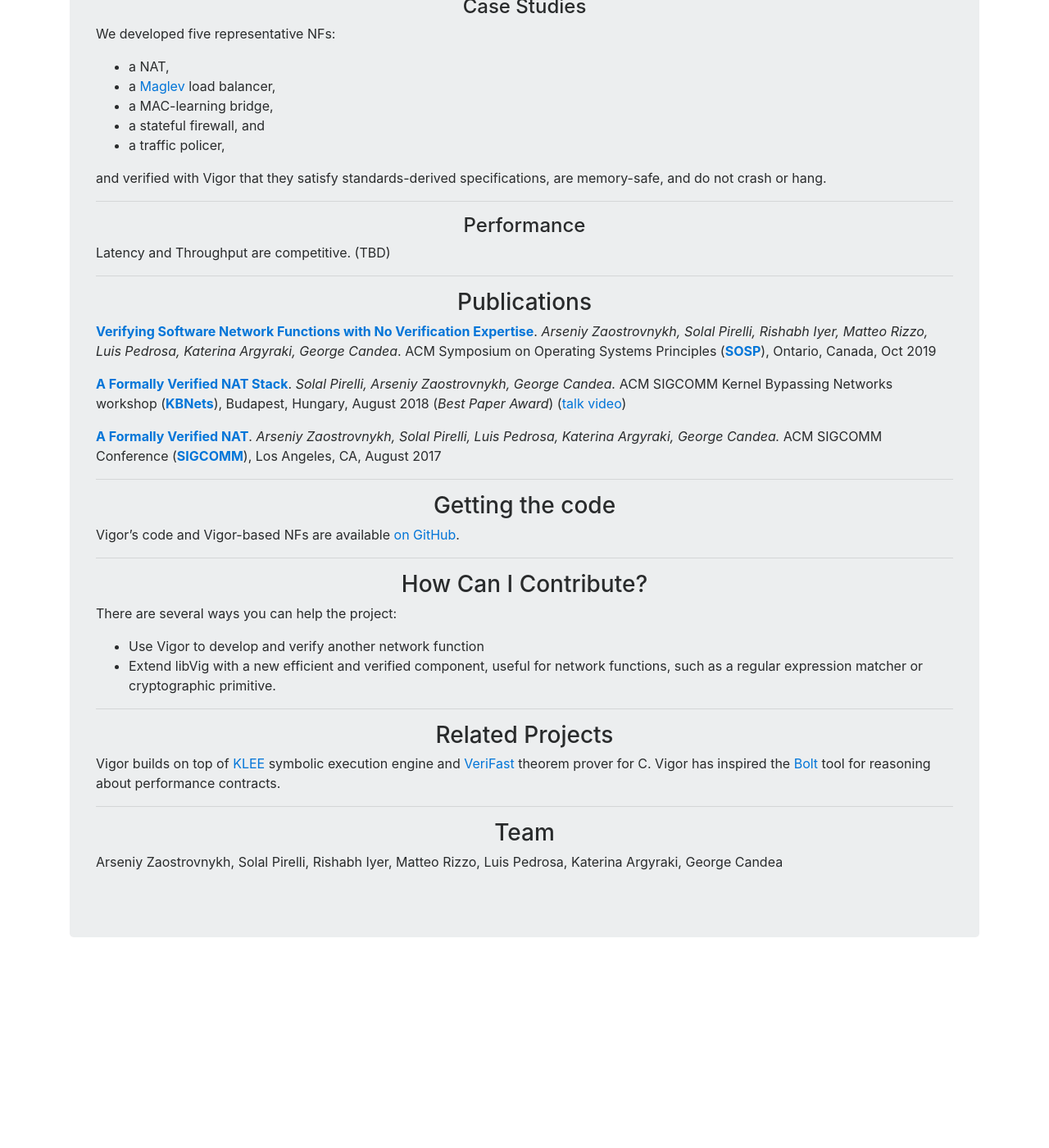
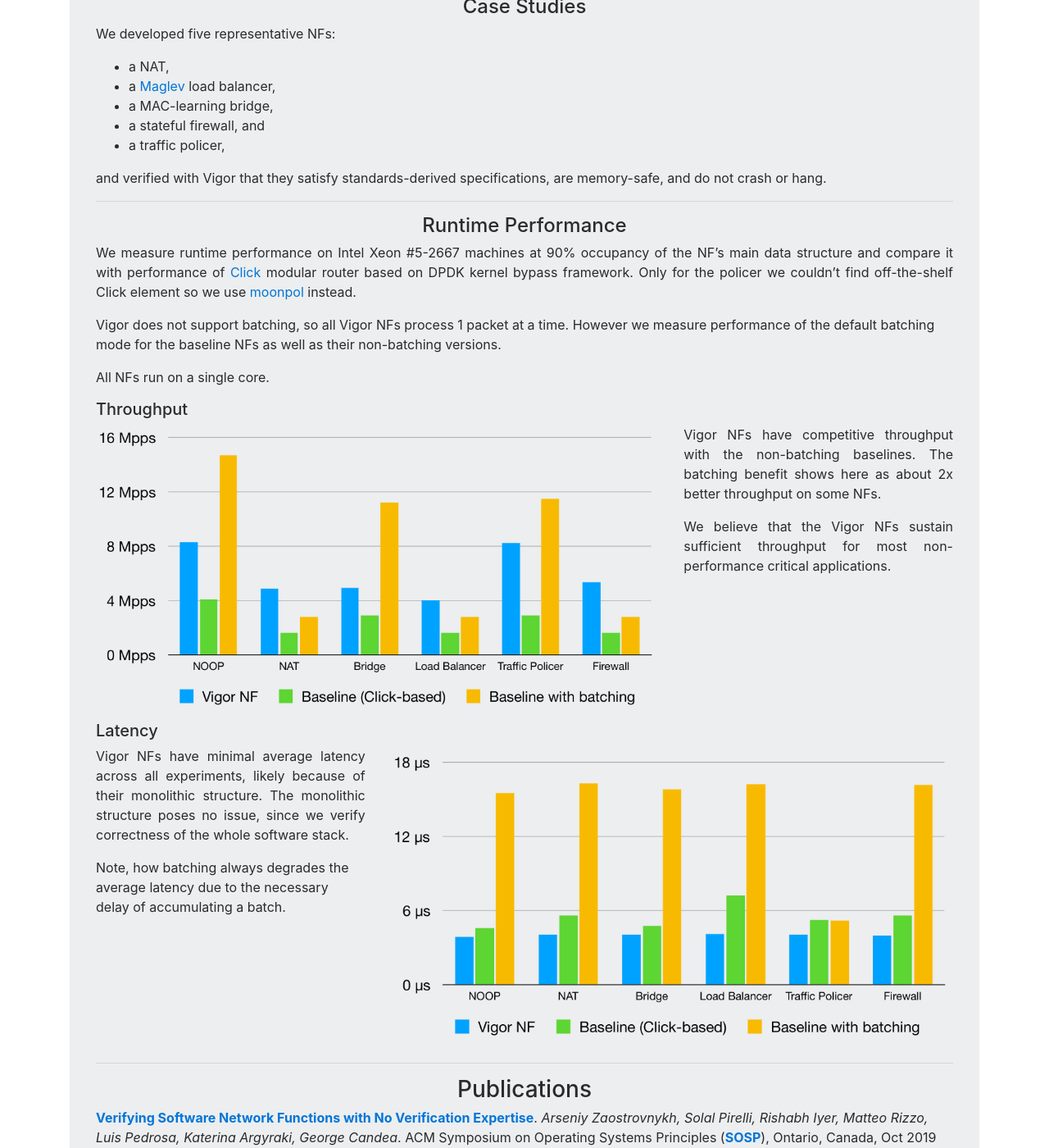
Before and after one commit to vigor-nf/vigor-nf.github.io, a Jekyll site: the page built from index.md, in a window 1280 px wide and 1400 px high, scrolled down 711 px. Shown: the whole window at 82% size. Built offline with Jekyll 4.4.1, drawn with Linux system fonts in a browser that asks for light colours; nearby versions of some CDN libraries; a style sheet for code colours, icons or effects is not loaded; before the commit the page ends 1886 px from its top, so only the background shows below that.

Commit message:
Add performance charts

```diff
--- a/index.md
+++ b/index.md
@@ -6,7 +6,7 @@ title: "Vigor: Verification of Software Network Functions with No Verification E
 {::options parse_block_html="true" /}
 <div class="row">
 <div class="col-md-4">
-<img src="vigor-workflow.png" style="width:100%"/>
+![Vigor workflow](images/vigor-workflow.png){: width="100%"}
 </div>
 <div class="col-md-8">
 
@@ -82,10 +82,49 @@ and verified with Vigor that they satisfy standards-derived specifications, are
 * * *
 
 {: .text-center}
-#### Performance
+#### Runtime Performance
+{::options parse_block_html="true" /}
 
 {: .text-justify}
-Latency and Throughput are competitive. (TBD)
+We measure runtime performance on Intel Xeon #5-2667 machines at 90% occupancy of the NF's main data structure and compare it with performance of [Click](https://github.com/tbarbette/fastclick) modular router based on DPDK kernel bypass framework.
+Only for the policer we couldn't find off-the-shelf Click element so we use [moonpol](https://github.com/erkinkirdan/moonpol/) instead.
+
+Vigor does not support batching, so all Vigor NFs process 1 packet at a time. However we measure performance of the default batching mode for the baseline NFs as well as their non-batching versions.
+
+All NFs run on a single core.
+
+##### Throughput
+<div class="row">
+<div class="col-md-8">
+![Throughput barchart](images/throughput-barchart.png){: width="100%"}
+</div>
+<div class="col-md-4">
+
+{: .text-justify}
+Vigor NFs have competitive throughput with the non-batching baselines.
+The batching benefit shows here as about 2x better throughput on some NFs.
+
+We believe that the Vigor NFs sustain sufficient throughput for most non-performance critical applications.
+
+</div>
+</div>
+{: .text-justify}
+
+##### Latency
+<div class="row">
+<div class="col-md-4">
+
+{: .text-justify}
+Vigor NFs have minimal average latency across all experiments, likely because of their monolithic structure.
+The monolithic structure poses no issue, since we verify correctness of the whole software stack.
+
+Note, how batching always degrades the average latency due to the necessary delay of accumulating a batch.
+
+</div>
+<div class="col-md-8">
+![Latency barchart](images/latency-barchart.png){: width="100%"}
+</div>
+</div>
 
 * * *
 
```
Also changed, not shown: images/latency-barchart.png (added), images/latency-new-flows.png (deleted), images/new-flows-lat-cdf.png (deleted), images/paper-cup.png (deleted), images/steel-cup.png (deleted), images/throughput-barchart.png (added), images/thru.png (deleted), images/vigor-workflow.png (renamed from vigor-workflow.png).
